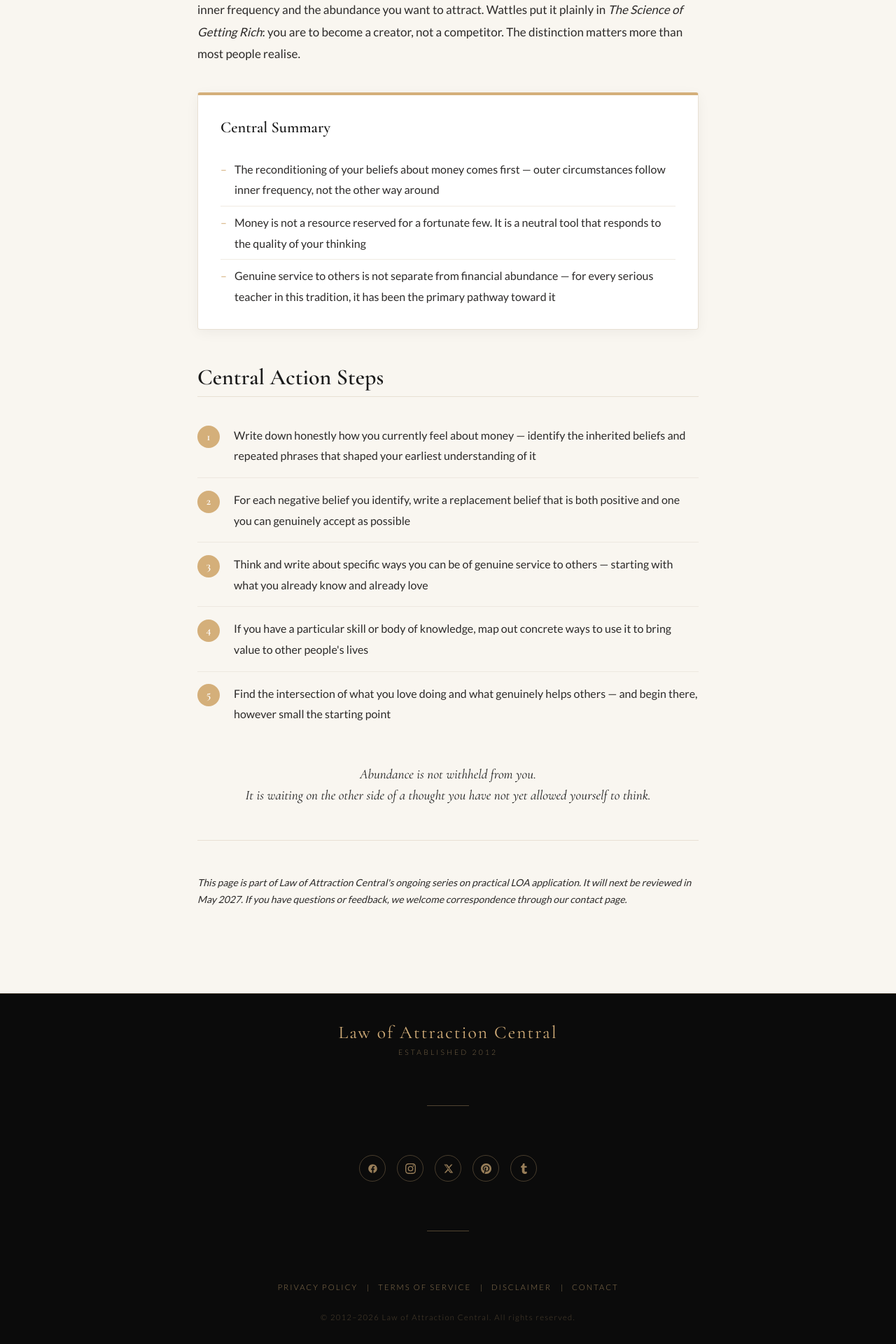
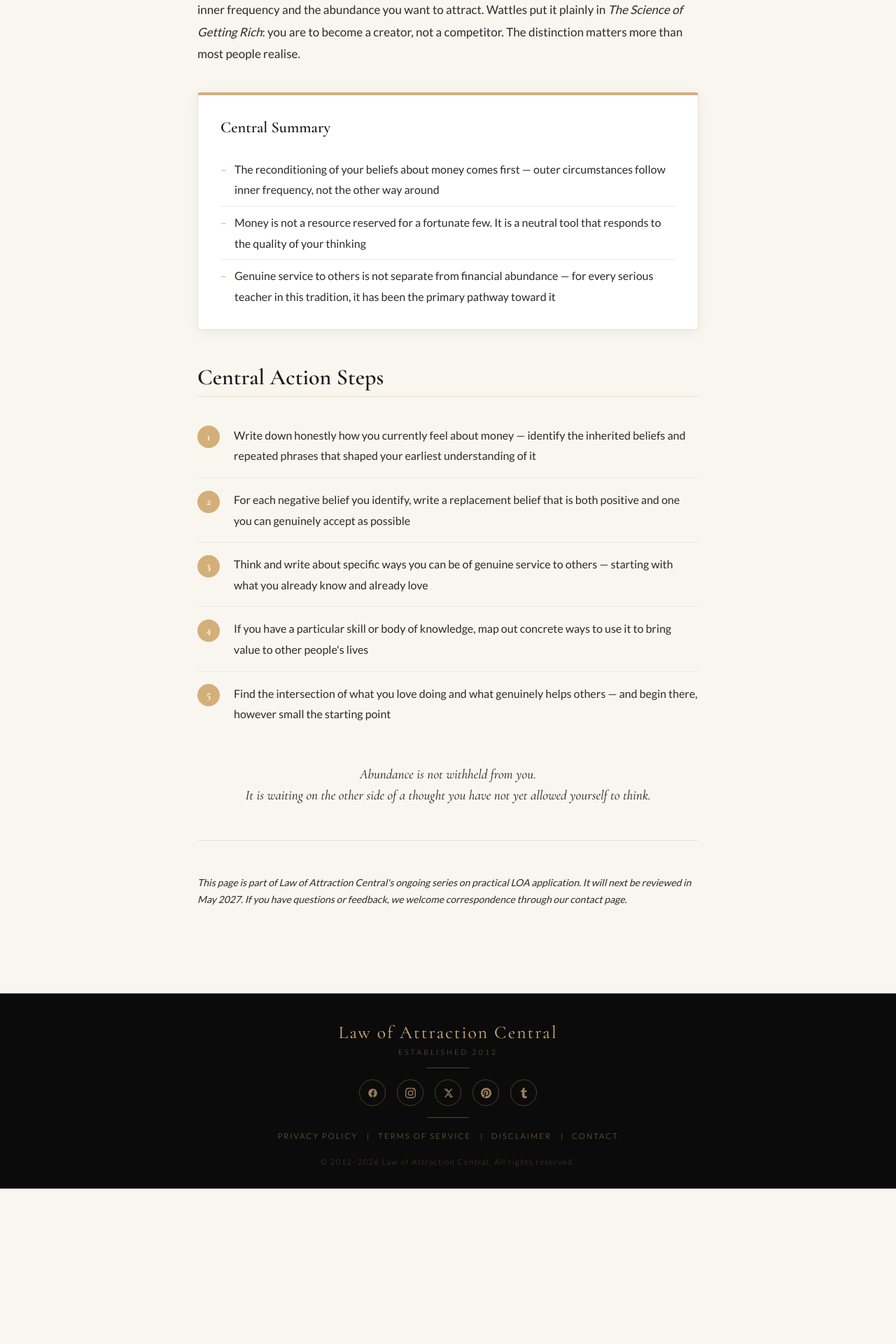
Before and after one commit to LOAC-Central/loacentral, a Jekyll site: the page built from law-attraction-money-abundance-101/ index.html, in a window 1280 px wide. Shown: the part 4278-6198 px from the top of the page at 70% size. Built offline with Jekyll 4.4.1, drawn with Linux system fonts in a browser that asks for light colours; after the commit the page ends 5976 px from its top, so only the background shows below that.

Commit message:
Update footer.html

```diff
--- a/_includes/footer.html
+++ b/_includes/footer.html
@@ -13,7 +13,7 @@
     display: flex;
     flex-direction: column;
     align-items: center;
-    gap: 22px;
+    gap: 16px; /* reduced from 22px */
   }
 
   .footer-wordmark {
@@ -42,6 +42,7 @@
     height: 1px;
     background: rgba(212, 175, 122, 0.35);
     border: none;
+    margin: 0; /* FIX: kills browser-default <hr> margins */
     flex-shrink: 0;
   }
 
```
